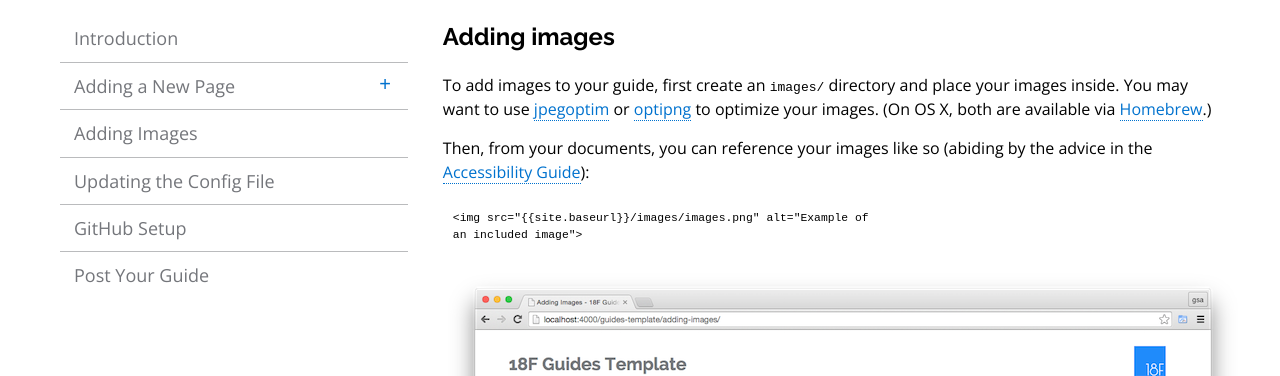
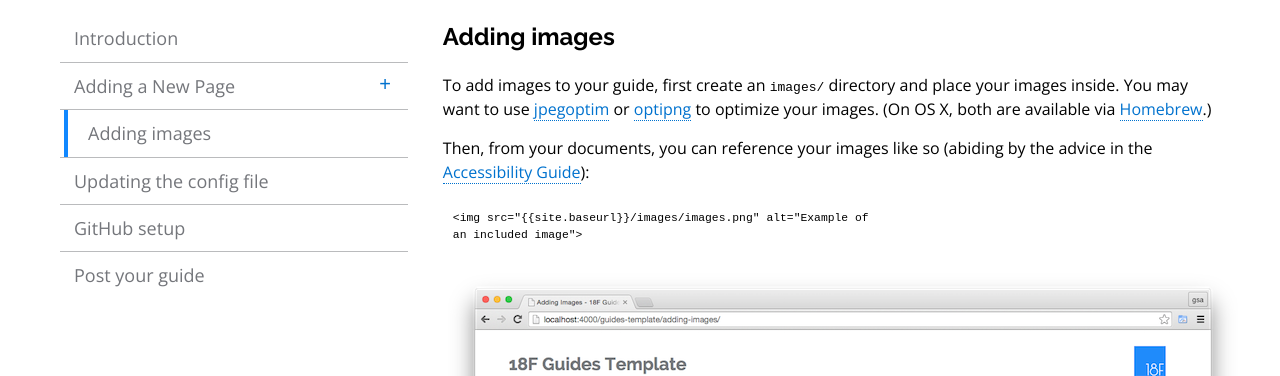
Before and after one commit to Macy-FK/federaliste, a Jekyll site: the page built from pages/images.md, in a window 1280 px wide. Shown: the part 140-516 px from the top of the page. Built offline with Jekyll 4.4.1, drawn with Linux system fonts in a browser that asks for light colours; nearby versions of some CDN libraries; Markdown is read by kramdown in place of the engine named in the settings.

Commit message:
update-config.rb: updates `navigation:` config
Also contains updates to _config.yml created by running this script.

```diff
--- a/_config.yml
+++ b/_config.yml
@@ -31,19 +31,19 @@ navigation:
   url: adding-a-new-page/
   internal: true
   children:
-    - text: Making a Child Page
-      url: making-a-child-page/
-      internal: true
-- text: Adding Images
+  - text: Making a Child Page
+    url: making-a-child-page/
+    internal: true
+- text: Adding images
   url: adding-images/
   internal: true
-- text: Updating the Config File
+- text: Updating the config file
   url: updating-the-config-file/
   internal: true
-- text: GitHub Setup
+- text: GitHub setup
   url: github-setup/
   internal: true
-- text: Post Your Guide
+- text: Post your guide
   url: post-your-guide/
   internal: true
 
```
Also changed, not shown: _scripts/update-config.rb (added, +83 -0 lines).
